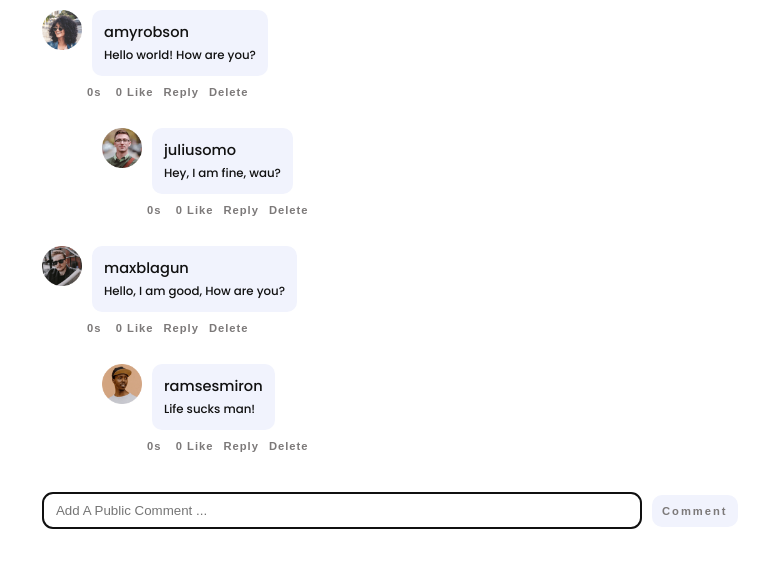
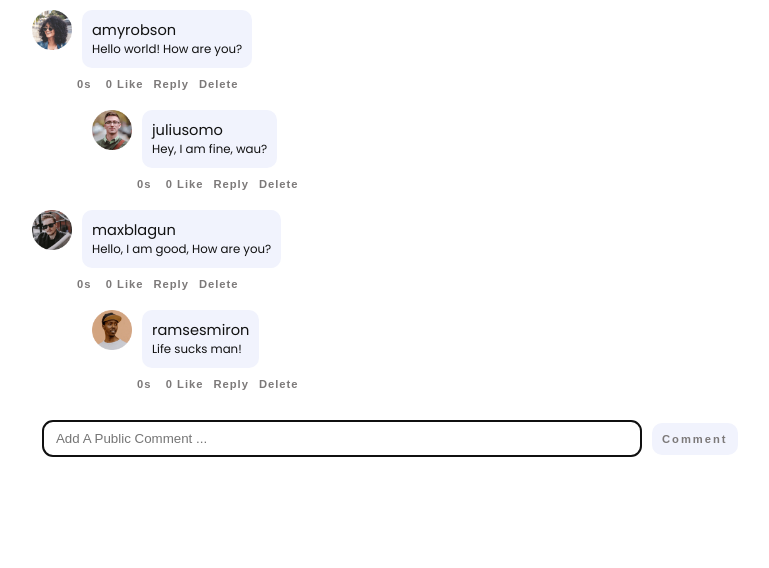
Before and after one commit to nohasalim/Nested-Comment-Project, a React (Vite) app: page / in a window 1280 px wide. Shown: the top 568 px of the page, without its empty margins (234-1003 px from the left). Built offline with nearby package versions, Linux system fonts and the light colour scheme.

Commit message:
add comments to the code

```diff
--- a/src/App.css
+++ b/src/App.css
@@ -1,55 +1,66 @@
 @import url('https://fonts.googleapis.com/css2?family=Poppins:wght@200;300;400;500;600;700&display=swap');
 
-html, body, *{
+/* Reset margin, padding, and box-sizing for all elements */
+html, body, * {
     margin: 0;
     padding: 0;
     box-sizing: border-box; /* Makes padding and border part of the total width */
 }
 
-body{
-    background-color:white;
+/* Body styling */
+body {
+    background-color: white;
     color: #111;
     font-family: 'Poppins', sans-serif;
 }
-.App{
+
+/* Main application container */
+.App {
     width: 60%;
-    margin:auto;
+    margin: auto;
 }
-.App .add-comment{
+
+/* Container for adding a new comment */
+.App .add-comment {
     display: flex;
     align-items: center;
     margin: 10px;
 }
-.App .add-comment input{
-  padding: 10px;
-  border: 1px solid #dfdbe3;
-  width:600px;
-  max-width: 800px;
-  border-radius: 10px;
-  margin: 10px ;
 
+/* Styling for the input field in the add-comment section */
+.App .add-comment input {
+    padding: 10px;
+    border: 1px solid #dfdbe3;
+    width: 600px;
+    max-width: 800px;
+    border-radius: 10px;
+    margin: 10px;
 }
-.App .add-comment button{
+
+/* Styling for the button in the add-comment section */
+.App .add-comment button {
     background-color: #F1F3FD;
     color: hsl(0, 1%, 48%);
-    border:none;
+    border: none;
     border-radius: 10px;
     font-weight: 600;
-    padding:10px;
-    margin: 5px 0 ;
+    padding: 10px;
+    margin: 5px 0;
     cursor: pointer;
-    text-transform:capitalize;
+    text-transform: capitalize;
     letter-spacing: 2px;
     font-size: 0.7rem;
 }
-.App .add-comment button:hover{
-    color:blue;
+
+/* Hover effect for the button */
+.App .add-comment button:hover {
+    color: blue;
 }
 
+/* Responsive design for smaller screens */
 @media screen and (max-width: 1000px) {
-    .App{
+    .App {
         width: 100%;
-        margin:auto;
+        margin: auto;
     }
-
-  }
+}
--- a/src/App.jsx
+++ b/src/App.jsx
@@ -9,6 +9,7 @@ function App() {
   const [comments, setComments] = useState(commentData);
   const [commentAdd, setCommentAdd] = useState("");
 
+  // Function to handle adding a reply to an existing comment
   const handleAddComment = (commentId, newComment) => {
     const updatedTree = comments.map((comment) =>
       addComment(comment, commentId, newComment)
@@ -16,10 +17,12 @@ function App() {
     setComments(updatedTree);
   };
 
+  // Function to handle changes in the new comment input field
   const handleOnChange = (e) => {
     setCommentAdd(e.target.value);
   };
 
+  // Function to handle adding a new comment
   const handleAddNewComment = () => {
     const newComment = {
       id: Date.now().toString(),
@@ -27,13 +30,14 @@ function App() {
       username: "amyrobson",
       text: commentAdd,
       replies: [],
-      timestamp: new Date().toISOString() // Store the current timestamp
+      timestamp: new Date().toISOString(), // Store the current timestamp
     };
     const updatedTree = addNewComment(comments, newComment);
     setComments(updatedTree);
     setCommentAdd(""); // Clear the input field after adding the comment
   };
 
+  // Function to handle deleting a comment
   const handleCommentDelete = (commentId) => {
     const updatedTree = comments
       .map((comment) => deleteComment(comment, commentId))
@@ -43,7 +47,6 @@ function App() {
 
   return (
     <div className="App">
-
       {comments.map((comment) => (
         <Comments
           key={comment.id}
@@ -57,11 +60,13 @@ function App() {
         <input
           type="text"
           placeholder=" Add A Public Comment ..."
-           autoFocus
+          autoFocus
           value={commentAdd}
           onChange={handleOnChange}
         />
-        <button onClick={handleAddNewComment}>Comment</button>
+        <button onClick={handleAddNewComment} disabled={!commentAdd.trim()}>
+          Comment
+        </button>
       </div>
     </div>
   );
--- a/src/components/Comments.css
+++ b/src/components/Comments.css
@@ -1,78 +1,95 @@
-
-.comment-wrap{
-    margin-left:10px;
-
-}
-.comment-wrap .comment-container{
-    padding: 10px;
-    background-color:white;
+/* Container for the entire comment section */
+.comment-wrap {
+    margin: 10px;
 }
 
-.comment-wrap .comment-container .comment-data{
+/* Container for individual comments */
+.comment-wrap .comment-container {
+    background-color: white;
+}
+
+/* Flexbox layout for comment data */
+.comment-wrap .comment-container .comment-data {
     display: flex;
     align-items: center;
 }
 
-
-.comment-wrap .comment-container .comment-data .text-content{
+/* Styling for the text content of comments */
+.comment-wrap .comment-container .comment-data .text-content {
     background-color: #F1F3FD;
     border-radius: 10px;
     font-weight: 500;
     font-size: 1.1rem;
     padding: 10px;
+}
 
+/* Remove default border from fieldset */
+fieldset {
+    border: none;
 }
-fieldset{
-    border: none;
 
+/* Flexbox layout for legend */
+legend {
+    display: flex;
+    align-items: flex-start;
+    flex-direction: row;
 }
-legend{
-    display:flex;
-    align-items:flex-start;
-    flex-direction: row;
 
-}
-.comment-wrap .comment-container .comment-data .user-image{
-    width:40px;
+/* Styling for user images */
+.comment-wrap .comment-container .comment-data .user-image {
+    width: 40px;
     margin-right: 10px;
 }
-.comment-wrap .comment-container .user_actions{
-margin-left:40px;
+
+/* Margin for user actions */
+.comment-wrap .comment-container .user_actions {
+    margin-left: 40px;
 }
-h5,h6{
-    font-weight:500;
+
+/* Styling for headings */
+h5, h6 {
+    font-weight: 400;
     margin: 0;
-    padding:2px;
 }
-.comment-wrap .comment-container button{
-    background-color:white;
+
+/* Styling for buttons */
+.comment-wrap .comment-container button {
+    background-color: white;
     color: hsl(0, 1%, 48%);
-    border:none;
+    border: none;
     font-weight: 600;
     padding: 5px;
-    margin: 5px 0 ;
+    margin: 5px 0;
     cursor: pointer;
-    text-transform:capitalize;
+    text-transform: capitalize;
     letter-spacing: 1px;
     font-size: 0.7rem;
 }
-.comment-wrap .comment-container button:hover{
-    color:blue
+
+/* Hover effect for buttons */
+.comment-wrap .comment-container button:hover {
+    color: blue;
 }
 
-.comment-wrap .comment-container input{
+/* Styling for input fields */
+.comment-wrap .comment-container input {
     padding: 10px;
     border: 1px solid #dfdbe3;
     border-radius: 10px;
     margin: 10px 10px 0 0;
 }
 
-.comment-wrap .comment-container input:focus{
+/* Remove outline on input focus */
+.comment-wrap .comment-container input:focus {
     outline: none;
 }
-.comment-wrap .replies{
+
+/* Padding for replies */
+.comment-wrap .replies {
     padding-left: 50px;
 }
+
+/* Responsive design for smaller screens */
 @media screen and (max-width: 600px) {
     .comment-wrap .replies {
         padding-left: 25px;
--- a/src/components/Comments.jsx
+++ b/src/components/Comments.jsx
@@ -1,43 +1,48 @@
 import { useState } from "react";
 import useFunctions from "../useFunctions";
-
 import "./Comments.css";
 
 function Comments({ comment, handleAddComment, handleCommentDelete }) {
+  // State to control the visibility of the input field for replies
   const [showInput, setShowInput] = useState(false);
-  const {timeSince } = useFunctions();
+  const { timeSince } = useFunctions();
 
+  // State to manage the reply text
   const [commentReply, setCommentReply] = useState("");
-  const [like, setlike] = useState(0);
+  // State to manage the number of likes
+  const [like, setLike] = useState(0);
 
-  function handlelike() {
-    setlike(like + 1);
+  // Function to handle the like button click
+  function handleLike() {
+    setLike(like + 1);
   }
 
-  function handleOnchange(e) {
+  // Function to handle changes in the reply input field
+  function handleOnChange(e) {
     setCommentReply(e.target.value);
   }
+
+  // Function to handle adding a new reply
   function handleAdd() {
-    //console.log("new reply :",commentReply);
     let newComment = {
       id: Date.now(),
       image: comment.image,
       username: comment.username,
       text: commentReply,
-      timestamp: new Date().toISOString() ,// Store the current timestamp
+      timestamp: new Date().toISOString(), // Store the current timestamp
       replies: [],
     };
     handleAddComment(comment.id, newComment);
     setCommentReply("");
     setShowInput(false);
   }
+
   return (
-
     <div className="comment-wrap">
       <div className={`${comment.text && "comment-container"}`}>
         <fieldset className="comment-data">
           <legend>
-            <img className="user-image" src={comment.image} />
+            <img className="user-image" src={comment.image} alt={`${comment.username}'s avatar`} />
             <div className="text-content">
               <h5>{comment.username}</h5>
               <h6>{comment.text}</h6>
@@ -50,18 +55,20 @@ function Comments({ comment, handleAddComment, handleCommentDelete }) {
             type="text"
             autoFocus
             value={commentReply}
-            onChange={handleOnchange}
+            onChange={handleOnChange}
           />
         )}
         {showInput ? (
           <div className="user_actions">
-            <button onClick={handleAdd}>Add</button>
+            <button onClick={handleAdd} disabled={!commentReply.trim()}>
+              Add
+            </button>
             <button onClick={() => setShowInput(false)}>Cancel</button>
           </div>
         ) : comment.text ? (
           <div className="user_actions">
             <button>{timeSince(comment.timestamp)}</button> {/* Display the time elapsed */}
-            <button onClick={handlelike}>{like} like</button>
+            <button onClick={handleLike}>{like} like</button>
             <button onClick={() => setShowInput(true)}>Reply</button>
             <button onClick={() => handleCommentDelete(comment.id)}>
               Delete
@@ -82,7 +89,6 @@ function Comments({ comment, handleAddComment, handleCommentDelete }) {
           ))}
       </div>
     </div>
-
   );
 }
 
--- a/src/useFunctions.jsx
+++ b/src/useFunctions.jsx
@@ -1,36 +1,37 @@
 function useFunctions() {
-  const  timeSince=(date)=> {
+  // Function to calculate the time elapsed since a given date
+  const timeSince = (date) => {
     const seconds = Math.floor((new Date() - new Date(date)) / 1000);
     let interval = Math.floor(seconds / 3600);
 
     if (interval >= 1) {
-      return interval + "h";
+      return interval + "h"; // Return hours if more than 1 hour has passed
     }
     interval = Math.floor(seconds / 60);
     if (interval >= 1) {
-      return interval + "m";
+      return interval + "m"; // Return minutes if more than 1 minute has passed
     }
-    return Math.floor(seconds) + "s";
-  }
+    return Math.floor(seconds) + "s"; // Return seconds otherwise
+  };
 
-  // Add reply to existing comment
+  // Function to add a reply to an existing comment
   const addComment = (tree, commentId, newComment) => {
     if (tree.id === commentId) {
-      tree.replies.unshift(newComment);
+      tree.replies.unshift(newComment); // Add the new comment to the replies
       return tree;
     }
     const updatedReplies = tree.replies.map((ele) =>
       addComment(ele, commentId, newComment)
     );
-    return { ...tree, replies: updatedReplies };
+    return { ...tree, replies: updatedReplies }; // Return the updated tree with new replies
   };
 
-  // Add new comment
+  // Function to add a new comment
   const addNewComment = (tree, newComment) => {
-    return [...tree,newComment];
+    return [...tree, newComment]; // Add the new comment to the tree
   };
 
-  // Delete main comment or a reply to a comment
+  // Function to delete a main comment or a reply to a comment
   const deleteComment = (tree, commentId) => {
     if (tree.id === commentId) {
       return undefined; // Return undefined to indicate the comment should be removed
@@ -38,10 +39,10 @@ function useFunctions() {
     const updatedReplies = tree.replies
       .map((ele) => deleteComment(ele, commentId))
       .filter((ele) => ele !== undefined); // Filter out undefined values
-    return { ...tree, replies: updatedReplies };
+    return { ...tree, replies: updatedReplies }; // Return the updated tree with remaining replies
   };
 
-  return { addComment, addNewComment, deleteComment,timeSince };
+  return { addComment, addNewComment, deleteComment, timeSince };
 }
 
 export default useFunctions;
```
Lines whose indentation alone changed are shown as unchanged.
